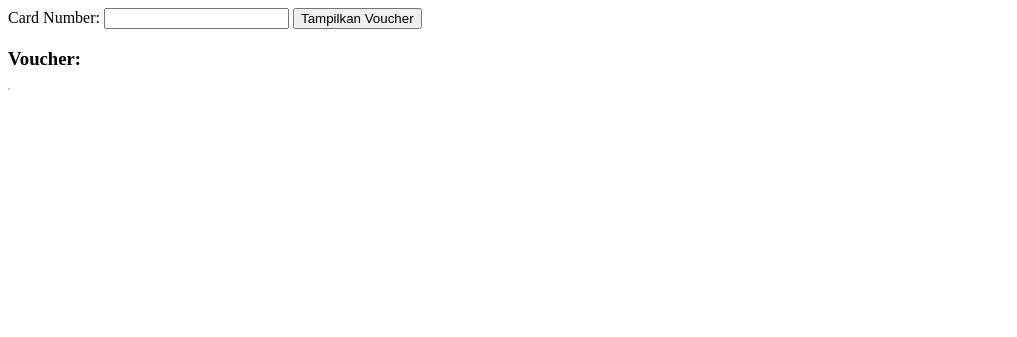
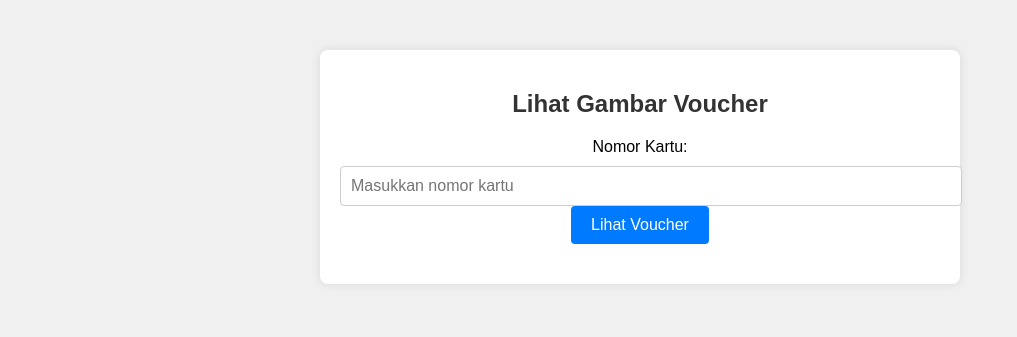
Before and after one commit to kurumisasha/wp, a plain HTML site: page index.html in a window 1280 px wide. Shown: the whole page, without its empty margins (0-1017 px from the left). Drawn offline with Linux system fonts and the light colour scheme.

Commit message:
Update index.html

```diff
--- a/index.html
+++ b/index.html
@@ -1,10 +1,25 @@
-<form id="voucherForm">
-  <label for="cardNumber">Card Number:</label>
-  <input type="text" id="cardNumber" required />
-  <button type="submit">Tampilkan Voucher</button>
-</form>
+<!DOCTYPE html>
+<html lang="en">
+<head>
+  <meta charset="UTF-8">
+  <title>Voucher Viewer</title>
+  <link rel="stylesheet" href="style.css">
+</head>
+<body>
+  <div class="container">
+    <h2>Lihat Gambar Voucher</h2>
+    <form id="voucherForm">
+      <label for="cardNumber">Nomor Kartu:</label>
+      <input type="text" id="cardNumber" placeholder="Masukkan nomor kartu" required>
+      <button type="submit">Lihat Voucher</button>
+    </form>
 
-<div id="voucherResult" class="hidden">
-  <h3>Voucher:</h3>
-  <img id="voucherImage" style="max-width: 100%; border: 1px solid #ccc;" />
-</div>
+    <div id="voucherResult" class="hidden">
+      <h3>Voucher Anda:</h3>
+      <img id="voucherImage" src="" alt="Voucher akan muncul di sini">
+    </div>
+  </div>
+
+  <script src="script.js"></script>
+</body>
+</html>
```
